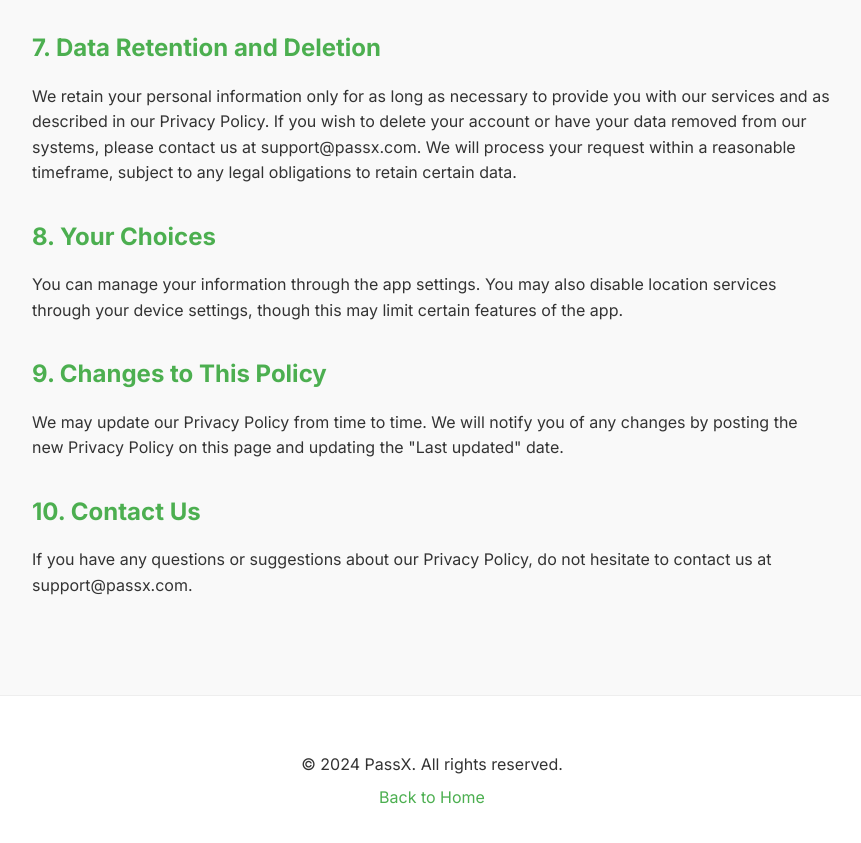
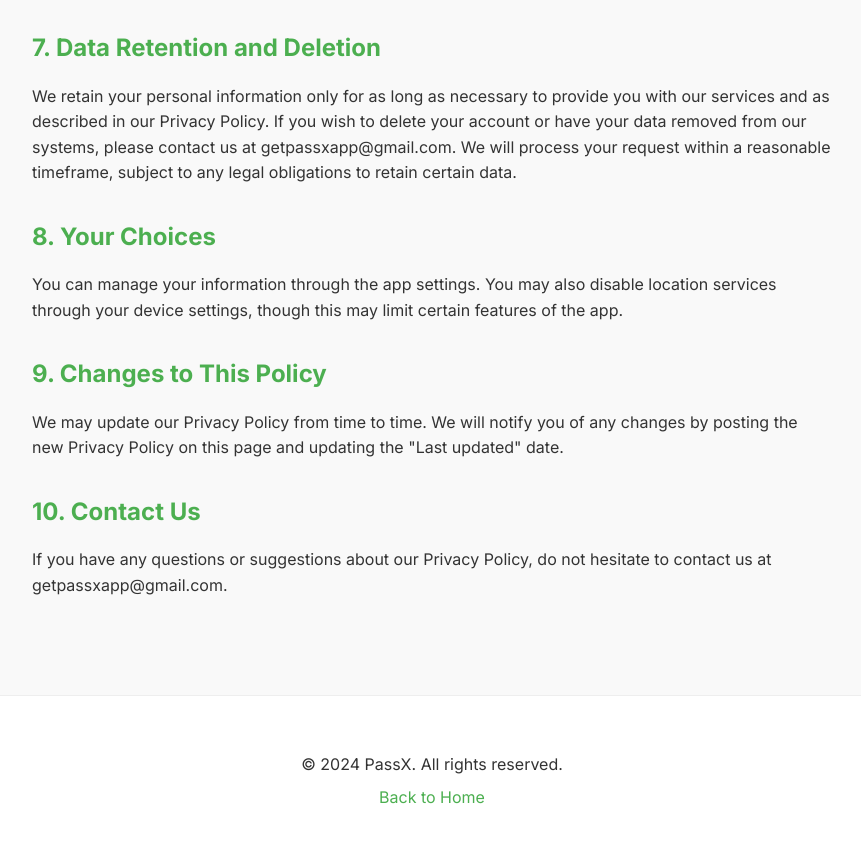
Before and after one commit to lordvcs/passx.github.io, a plain HTML site: page privacy.html in a window 1280 px wide. Shown: the part 1724-2567 px from the top of the page, without its empty margins (208-1069 px from the left). Drawn offline with Linux system fonts and the light colour scheme.

Commit message:
Update contact email to getpassxapp@gmail.com

```diff
--- a/privacy.html
+++ b/privacy.html
@@ -79,7 +79,7 @@
 
         <section>
             <h2>7. Data Retention and Deletion</h2>
-            <p>We retain your personal information only for as long as necessary to provide you with our services and as described in our Privacy Policy. If you wish to delete your account or have your data removed from our systems, please contact us at support@passx.com. We will process your request within a reasonable timeframe, subject to any legal obligations to retain certain data.</p>
+            <p>We retain your personal information only for as long as necessary to provide you with our services and as described in our Privacy Policy. If you wish to delete your account or have your data removed from our systems, please contact us at getpassxapp@gmail.com. We will process your request within a reasonable timeframe, subject to any legal obligations to retain certain data.</p>
         </section>
 
         <section>
@@ -94,7 +94,7 @@
 
         <section>
             <h2>10. Contact Us</h2>
-            <p>If you have any questions or suggestions about our Privacy Policy, do not hesitate to contact us at support@passx.com.</p>
+            <p>If you have any questions or suggestions about our Privacy Policy, do not hesitate to contact us at getpassxapp@gmail.com.</p>
         </section>
     </main>
 
```
